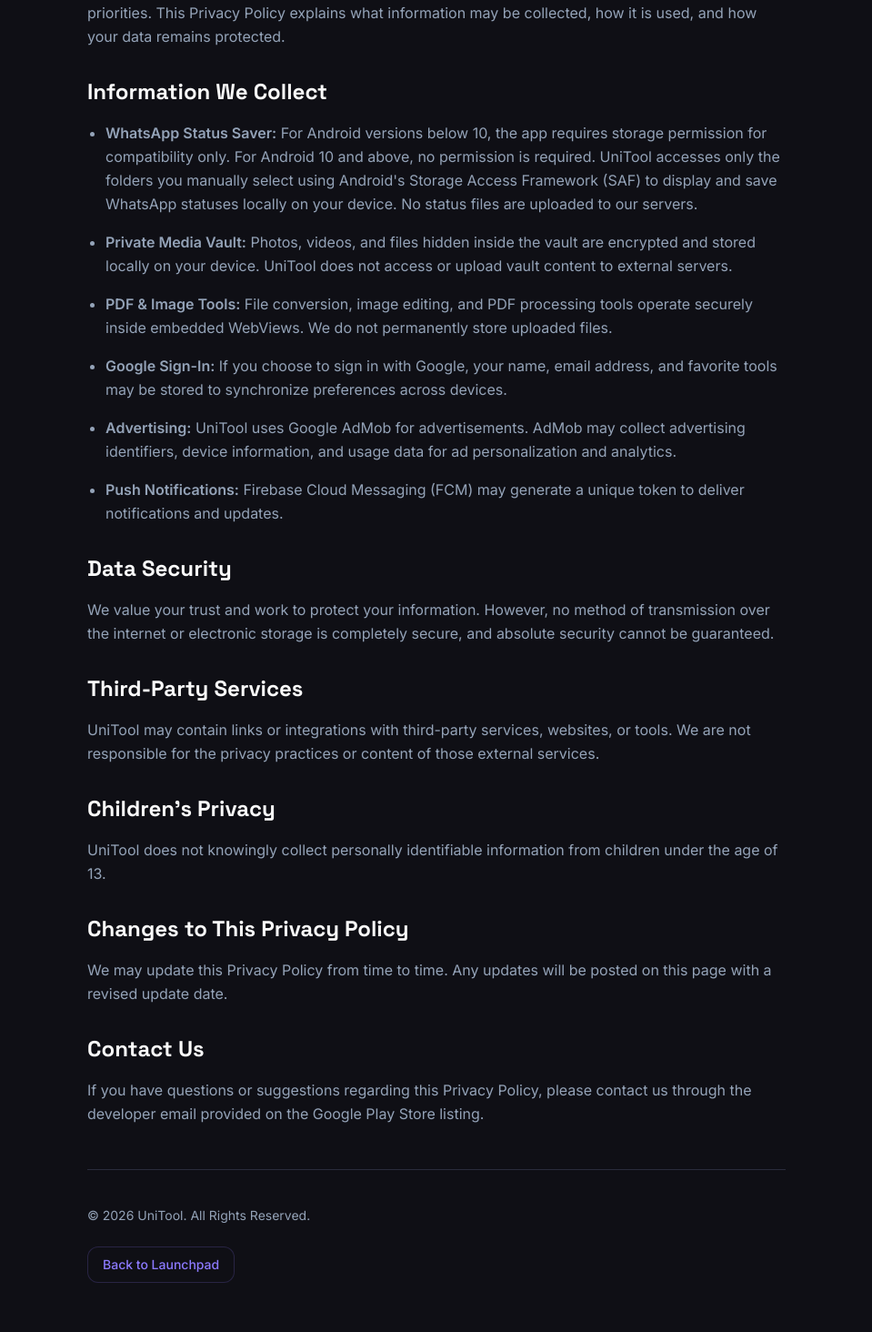
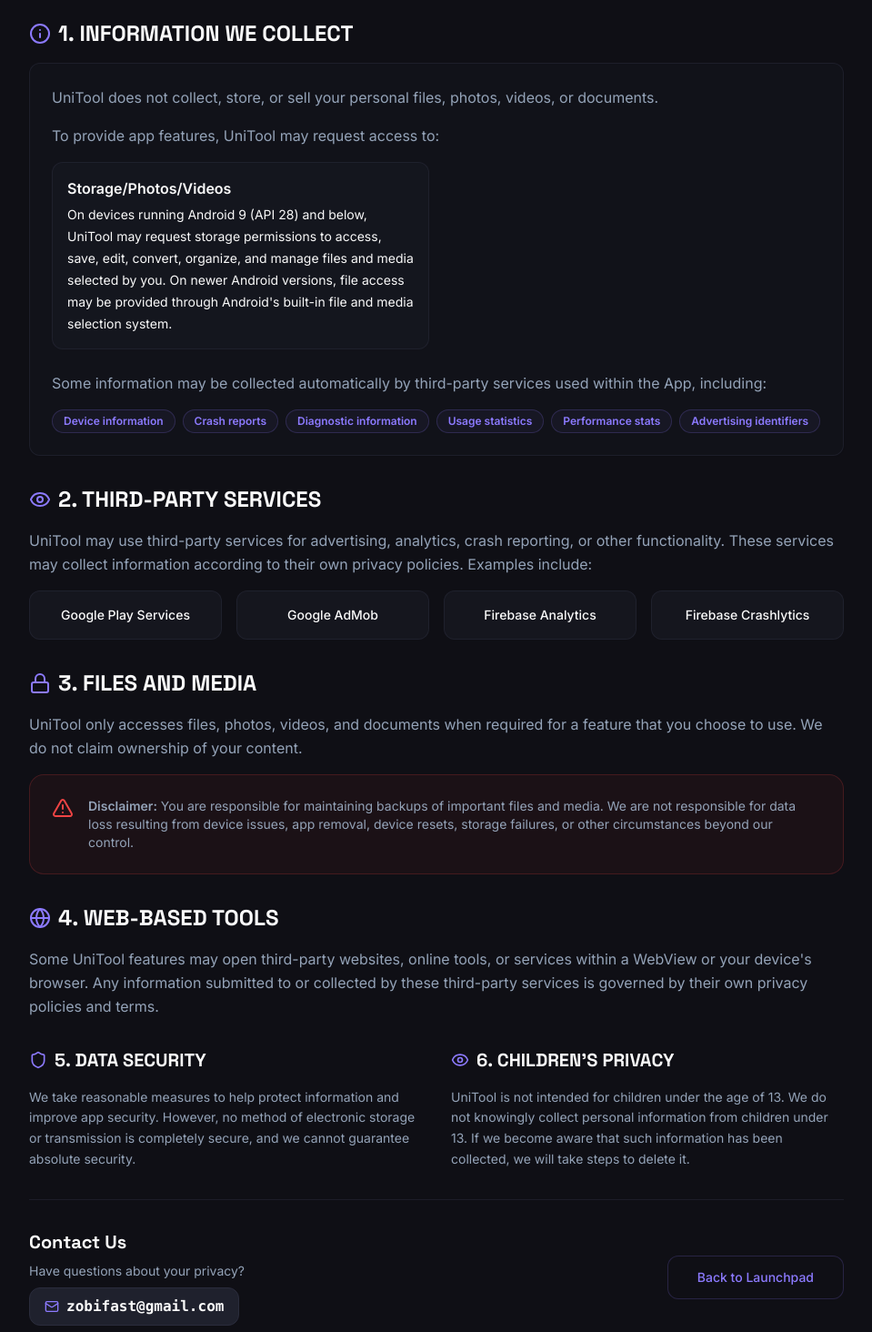
Before and after one commit to m-zohaibk/UniTOOL, a Next.js app: page /privacy in a window 1280 px wide. Shown: the part 346-1810 px from the top of the page at 91% size, without its empty margins (160-1119 px from the left). Built offline with nearby package versions, Linux system fonts and the light colour scheme.

Commit message:
PRIVACY POLICY
Last Updated: June 12, 2026

UniTool ("we", "our", or "u

```diff
--- a/src/app/privacy/page.tsx
+++ b/src/app/privacy/page.tsx
@@ -1,10 +1,14 @@
-import { Layout, ArrowLeft, Shield } from "lucide-react";
+import { Layout, ArrowLeft, Shield, Mail, Globe, Lock, Info, AlertTriangle, Eye } from "lucide-react";
 import Link from "next/link";
 import { Button } from "@/components/ui/button";
+import { Card, CardContent } from "@/components/ui/card";
 
 export default function PrivacyPage() {
+  const lastUpdated = "June 12, 2026";
+  const contactEmail = "zobifast@gmail.com";
+
   return (
-    <div className="min-h-screen flex flex-col">
+    <div className="min-h-screen flex flex-col bg-background">
       <header className="border-b border-border/50 bg-background/80 backdrop-blur-xl sticky top-0 z-50">
         <div className="container mx-auto px-4 h-16 flex items-center justify-between">
           <Link href="/" className="flex items-center gap-2 group">
@@ -14,92 +18,143 @@
         </div>
       </header>
 
-      <main className="flex-1 py-20 px-4">
-        <div className="max-w-3xl mx-auto space-y-12">
-          <div className="space-y-4">
-            <div className="flex items-center gap-3 text-primary">
+      <main className="flex-1 py-16 px-4">
+        <div className="max-w-4xl mx-auto space-y-12">
+          {/* Hero Header */}
+          <div className="space-y-4 text-center md:text-left">
+            <div className="flex items-center gap-3 text-primary justify-center md:justify-start">
+              <div className="p-3 bg-primary/10 rounded-2xl">
                 <Shield className="h-8 w-8" />
-              <h1 className="text-4xl font-headline font-bold">Privacy Policy</h1>
               </div>
-            <p className="text-muted-foreground italic">Last Updated: May 28, 2026</p>
+              <div>
+                <h1 className="text-4xl md:text-5xl font-headline font-bold text-foreground">Privacy Policy</h1>
+                <p className="text-muted-foreground mt-1">Last Updated: {lastUpdated}</p>
+              </div>
+            </div>
+            <p className="text-xl text-muted-foreground leading-relaxed max-w-2xl">
+              UniTool (&quot;we&quot;, &quot;our&quot;, or &quot;us&quot;) operates the UniTool mobile application (&quot;App&quot;). This Privacy Policy explains how information may be collected, used, and disclosed when you use our App.
+            </p>
           </div>
 
-          <article className="prose prose-invert max-w-none text-muted-foreground space-y-8 leading-relaxed">
+          <div className="space-y-8">
             <section className="space-y-4">
-              <h2 className="text-2xl font-headline font-semibold text-foreground">Introduction</h2>
-              <p>
-                At UniTool, accessible through the Google Play Store, protecting user privacy is one of our top priorities. This Privacy Policy explains what information may be collected, how it is used, and how your data remains protected.
+              <div className="flex items-center gap-2 text-foreground font-headline font-bold text-2xl">
+                <Info className="h-6 w-6 text-primary" />
+                <h2>1. INFORMATION WE COLLECT</h2>
+              </div>
+              <Card className="bg-card/50 border-border/50">
+                <CardContent className="p-6 space-y-4">
+                  <p className="text-muted-foreground leading-relaxed">
+                    UniTool does not collect, store, or sell your personal files, photos, videos, or documents.
+                  </p>
+                  <p className="text-muted-foreground leading-relaxed">
+                    To provide app features, UniTool may request access to:
+                  </p>
+                  <ul className="grid gap-4 md:grid-cols-2">
+                    <li className="p-4 bg-secondary/30 rounded-xl border border-border/50">
+                      <strong className="text-foreground block mb-1">Storage/Photos/Videos</strong>
+                      <span className="text-sm">On devices running Android 9 (API 28) and below, UniTool may request storage permissions to access, save, edit, convert, organize, and manage files and media selected by you. On newer Android versions, file access may be provided through Android&apos;s built-in file and media selection system.</span>
+                    </li>
+                  </ul>
+                  <p className="text-muted-foreground leading-relaxed pt-2">
+                    Some information may be collected automatically by third-party services used within the App, including:
+                  </p>
+                  <div className="flex flex-wrap gap-2">
+                    {["Device information", "Crash reports", "Diagnostic information", "Usage statistics", "Performance stats", "Advertising identifiers"].map((item) => (
+                      <span key={item} className="px-3 py-1 bg-primary/5 border border-primary/20 text-primary text-xs font-semibold rounded-full">
+                        {item}
+                      </span>
+                    ))}
+                  </div>
+                </CardContent>
+              </Card>
+            </section>
+
+            <section className="space-y-4">
+              <div className="flex items-center gap-2 text-foreground font-headline font-bold text-2xl">
+                <Eye className="h-6 w-6 text-primary" />
+                <h2>2. THIRD-PARTY SERVICES</h2>
+              </div>
+              <p className="text-muted-foreground leading-relaxed">
+                UniTool may use third-party services for advertising, analytics, crash reporting, or other functionality. These services may collect information according to their own privacy policies. Examples include:
+              </p>
+              <div className="grid grid-cols-2 md:grid-cols-4 gap-4">
+                {["Google Play Services", "Google AdMob", "Firebase Analytics", "Firebase Crashlytics"].map((service) => (
+                  <div key={service} className="p-4 bg-card border border-border/50 rounded-xl text-center text-sm font-medium">
+                    {service}
+                  </div>
+                ))}
+              </div>
+            </section>
+
+            <section className="space-y-4">
+              <div className="flex items-center gap-2 text-foreground font-headline font-bold text-2xl">
+                <Lock className="h-6 w-6 text-primary" />
+                <h2>3. FILES AND MEDIA</h2>
+              </div>
+              <p className="text-muted-foreground leading-relaxed">
+                UniTool only accesses files, photos, videos, and documents when required for a feature that you choose to use. We do not claim ownership of your content.
+              </p>
+              <div className="p-6 bg-destructive/5 border border-destructive/20 rounded-2xl flex gap-4 items-start text-muted-foreground">
+                <AlertTriangle className="h-6 w-6 text-destructive shrink-0" />
+                <p className="text-sm">
+                  <strong>Disclaimer:</strong> You are responsible for maintaining backups of important files and media. We are not responsible for data loss resulting from device issues, app removal, device resets, storage failures, or other circumstances beyond our control.
+                </p>
+              </div>
+            </section>
+
+            <section className="space-y-4">
+              <div className="flex items-center gap-2 text-foreground font-headline font-bold text-2xl">
+                <Globe className="h-6 w-6 text-primary" />
+                <h2>4. WEB-BASED TOOLS</h2>
+              </div>
+              <p className="text-muted-foreground leading-relaxed">
+                Some UniTool features may open third-party websites, online tools, or services within a WebView or your device&apos;s browser. Any information submitted to or collected by these third-party services is governed by their own privacy policies and terms.
+              </p>
+            </section>
+
+            <div className="grid md:grid-cols-2 gap-8">
+              <section className="space-y-4">
+                <div className="flex items-center gap-2 text-foreground font-headline font-bold text-xl">
+                  <Shield className="h-5 w-5 text-primary" />
+                  <h2>5. DATA SECURITY</h2>
+                </div>
+                <p className="text-muted-foreground text-sm leading-relaxed">
+                  We take reasonable measures to help protect information and improve app security. However, no method of electronic storage or transmission is completely secure, and we cannot guarantee absolute security.
                 </p>
               </section>
 
               <section className="space-y-4">
-              <h2 className="text-2xl font-headline font-semibold text-foreground">Information We Collect</h2>
-              <ul className="space-y-4 list-disc pl-5">
-                <li>
-                  <strong>WhatsApp Status Saver:</strong> For Android versions below 10, the app requires storage permission for compatibility only. For Android 10 and above, no permission is required. UniTool accesses only the folders you manually select using Android&apos;s Storage Access Framework (SAF) to display and save WhatsApp statuses locally on your device. No status files are uploaded to our servers.
-                </li>
-                <li>
-                  <strong>Private Media Vault:</strong> Photos, videos, and files hidden inside the vault are encrypted and stored locally on your device. UniTool does not access or upload vault content to external servers.
-                </li>
-                <li>
-                  <strong>PDF & Image Tools:</strong> File conversion, image editing, and PDF processing tools operate securely inside embedded WebViews. We do not permanently store uploaded files.
-                </li>
-                <li>
-                  <strong>Google Sign-In:</strong> If you choose to sign in with Google, your name, email address, and favorite tools may be stored to synchronize preferences across devices.
-                </li>
-                <li>
-                  <strong>Advertising:</strong> UniTool uses Google AdMob for advertisements. AdMob may collect advertising identifiers, device information, and usage data for ad personalization and analytics.
-                </li>
-                <li>
-                  <strong>Push Notifications:</strong> Firebase Cloud Messaging (FCM) may generate a unique token to deliver notifications and updates.
-                </li>
-              </ul>
-            </section>
-
-            <section className="space-y-4">
-              <h2 className="text-2xl font-headline font-semibold text-foreground">Data Security</h2>
-              <p>
-                We value your trust and work to protect your information. However, no method of transmission over the internet or electronic storage is completely secure, and absolute security cannot be guaranteed.
+                <div className="flex items-center gap-2 text-foreground font-headline font-bold text-xl">
+                  <Eye className="h-5 w-5 text-primary" />
+                  <h2>6. CHILDREN&apos;S PRIVACY</h2>
+                </div>
+                <p className="text-muted-foreground text-sm leading-relaxed">
+                  UniTool is not intended for children under the age of 13. We do not knowingly collect personal information from children under 13. If we become aware that such information has been collected, we will take steps to delete it.
                 </p>
               </section>
+            </div>
 
-            <section className="space-y-4">
-              <h2 className="text-2xl font-headline font-semibold text-foreground">Third-Party Services</h2>
-              <p>
-                UniTool may contain links or integrations with third-party services, websites, or tools. We are not responsible for the privacy practices or content of those external services.
-              </p>
-            </section>
-
-            <section className="space-y-4">
-              <h2 className="text-2xl font-headline font-semibold text-foreground">Children's Privacy</h2>
-              <p>
-                UniTool does not knowingly collect personally identifiable information from children under the age of 13.
-              </p>
-            </section>
-
-            <section className="space-y-4">
-              <h2 className="text-2xl font-headline font-semibold text-foreground">Changes to This Privacy Policy</h2>
-              <p>
-                We may update this Privacy Policy from time to time. Any updates will be posted on this page with a revised update date.
-              </p>
-            </section>
-
-            <section className="space-y-4">
-              <h2 className="text-2xl font-headline font-semibold text-foreground">Contact Us</h2>
-              <p>
-                If you have questions or suggestions regarding this Privacy Policy, please contact us through the developer email provided on the Google Play Store listing.
-              </p>
-            </section>
-          </article>
-
-          <div className="pt-10 border-t border-border flex flex-col gap-6">
-            <p className="text-sm text-muted-foreground">© 2026 UniTool. All Rights Reserved.</p>
-            <Button asChild variant="outline" className="w-fit rounded-xl border-primary/20 hover:bg-primary/10 text-primary">
+            <section className="pt-8 border-t border-border/50 flex flex-col md:flex-row items-center justify-between gap-8">
+              <div className="space-y-2 text-center md:text-left">
+                <h3 className="font-headline font-bold text-xl">Contact Us</h3>
+                <p className="text-muted-foreground text-sm">Have questions about your privacy?</p>
+                <div className="inline-flex items-center gap-2 px-4 py-2 bg-secondary rounded-xl border border-border mt-2">
+                  <Mail className="h-4 w-4 text-primary" />
+                  <span className="font-mono text-foreground font-bold">{contactEmail}</span>
+                </div>
+              </div>
+              <Button asChild variant="outline" className="rounded-xl px-8 h-12 border-primary/20 text-primary hover:bg-primary/5">
                 <Link href="/">Back to Launchpad</Link>
               </Button>
+            </section>
           </div>
         </div>
       </main>
+
+      <footer className="py-10 border-t border-border/50 text-center">
+        <p className="text-sm text-muted-foreground">© 2026 UniTool Labs. All rights reserved.</p>
+      </footer>
     </div>
   );
 }
```
Lines whose indentation alone changed are shown as unchanged.
